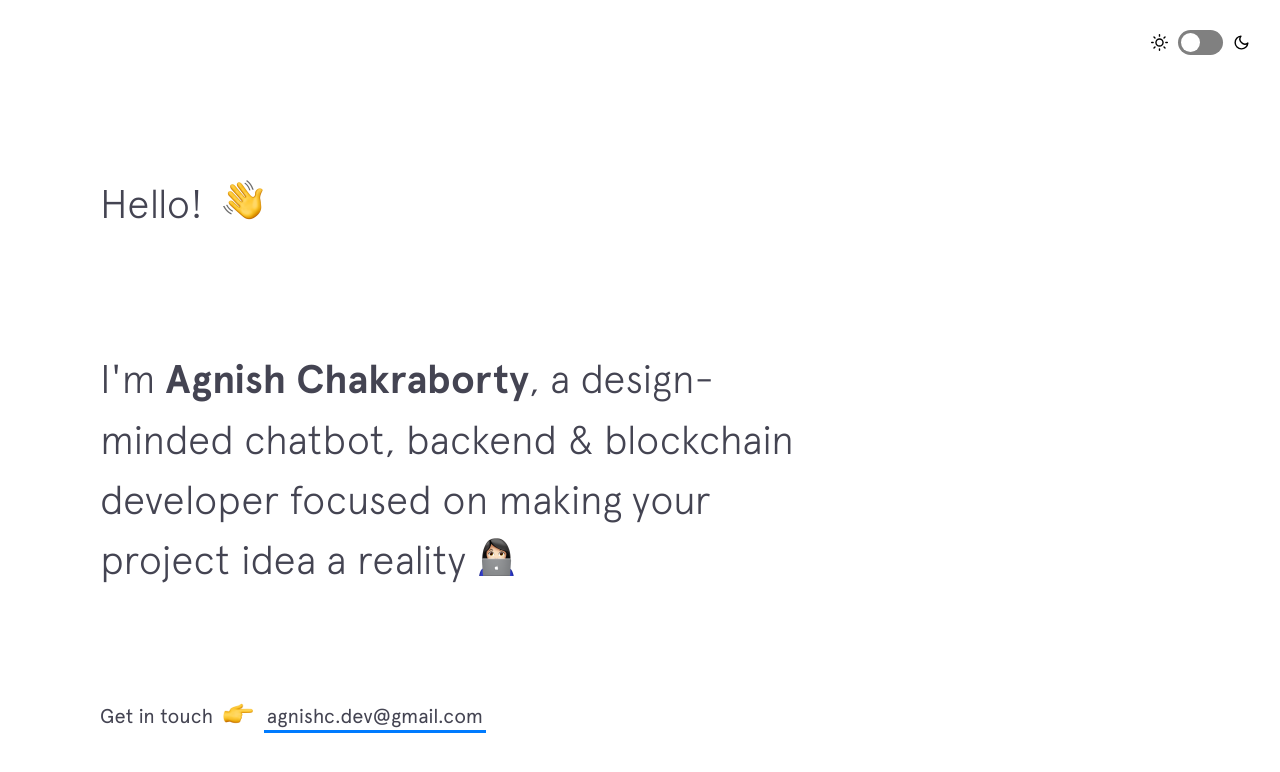
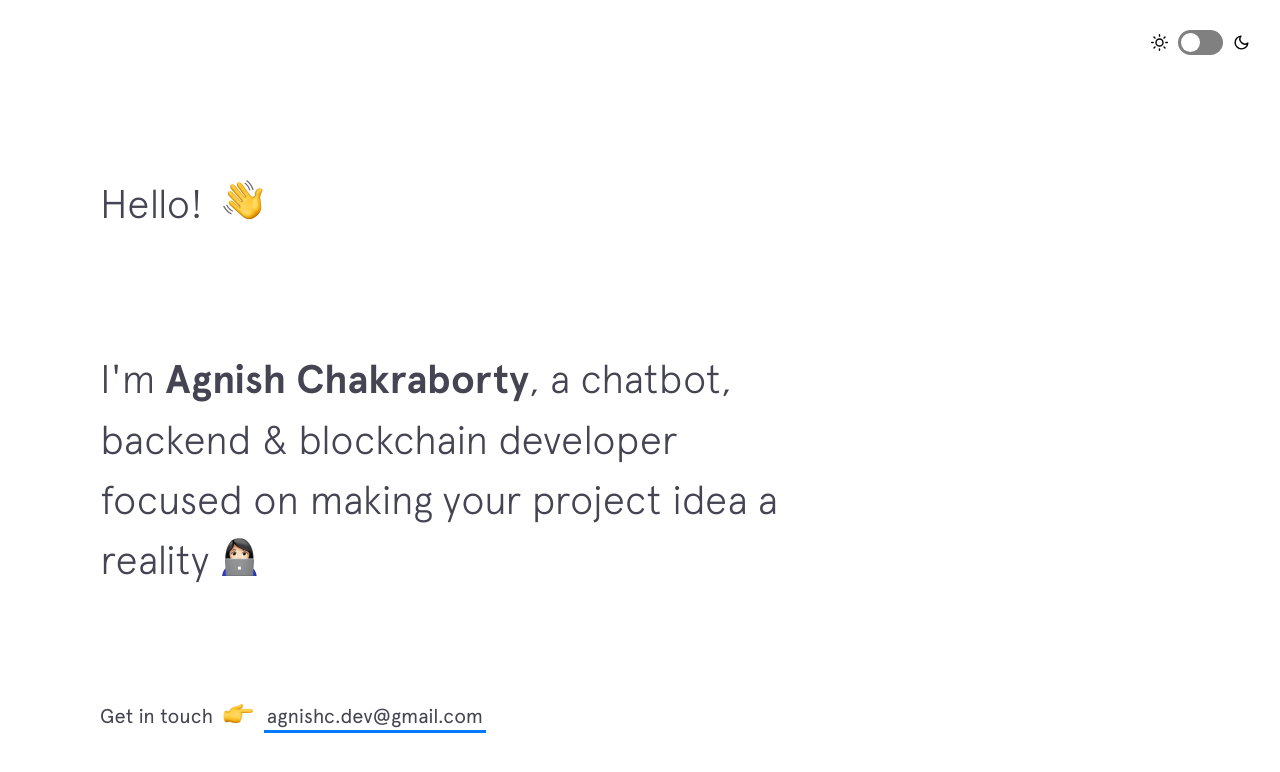
Before and after one commit to agnishcc/agnishcc.github.io, a Jekyll site: the page built from index.html, in a window 1280 px wide and 900 px high. Shown: the top 772 px of the window. Built offline with Jekyll 4.4.1, drawn with Linux system fonts in a browser that asks for light colours; nearby versions of some CDN libraries.

Commit message:
Intro change

```diff
--- a/_includes/intro.html
+++ b/_includes/intro.html
@@ -4,7 +4,7 @@
   </h1>
 
   <h2 class="intro__tagline">I'm
-    <span class="name">Agnish Chakraborty</span>, a design-minded chatbot, backend &amp; blockchain developer focused on making your project idea a reality
+    <span class="name">Agnish Chakraborty</span>, a chatbot, backend &amp; blockchain developer focused on making your project idea a reality
     <span class="emoji technologist"></span>
   </h2>
 
```
